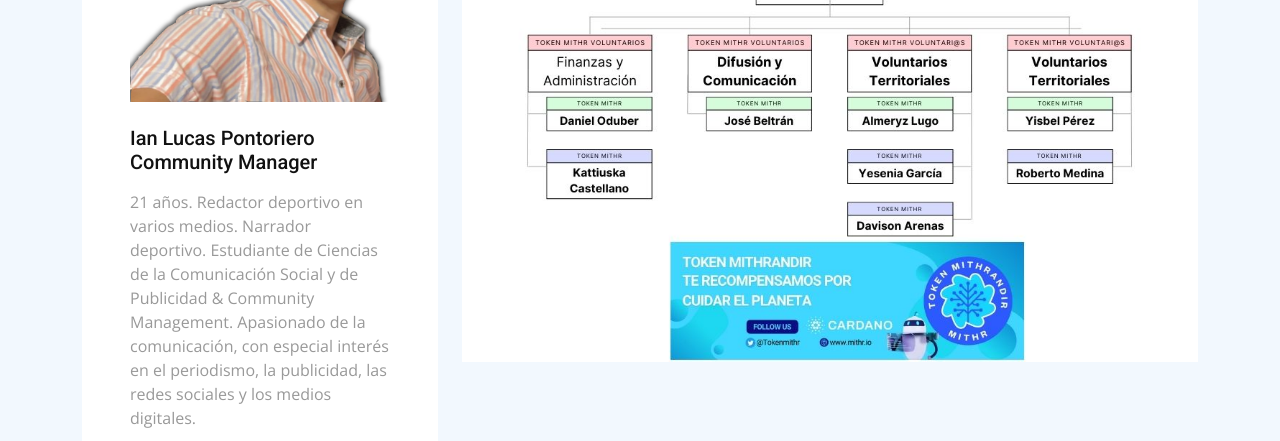
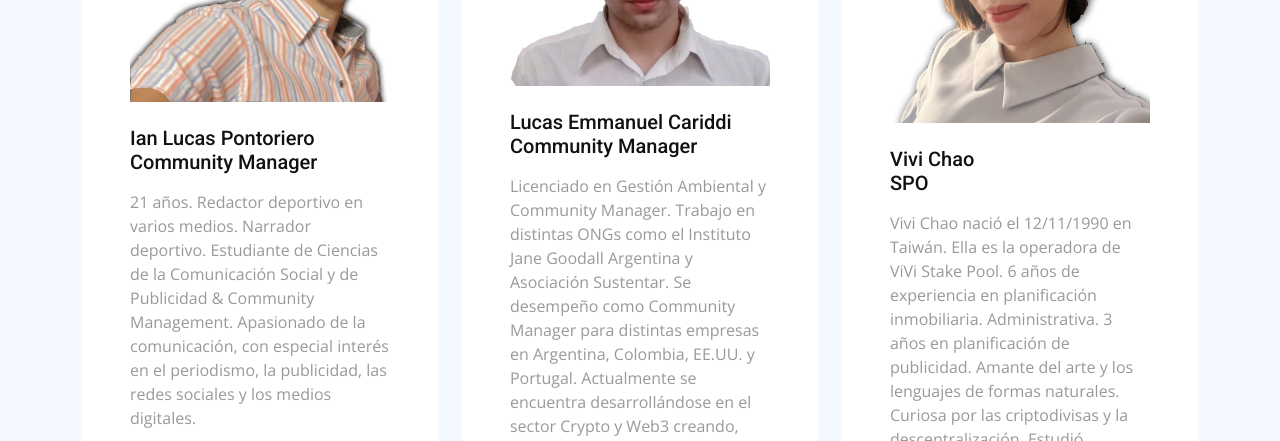
Before and after one commit to Breakpoint-341/mithrandir, a plain HTML site: page index.html in a window 1280 px wide. Shown: the part 7390-7831 px from the top of the page. Drawn offline with nearby package versions, Linux system fonts and the light colour scheme.

Commit message:
Agregado de noticias, video de Radio, y 2 voluntarios nuevos.

```diff
--- a/index.html
+++ b/index.html
@@ -427,7 +427,7 @@
                 </div>
 
                 <div class="col-lg-4 col-md-6 wow fadeInUp" data-wow-delay="0.5s">
-                    <div class="service-item bg-white p-5" style="height: 700px">
+                    <div class="service-item bg-white p-5" style="height: 850px">
                         <img class="img-fluid mb-4" src="img/team/Ian.png" alt="Ian Lucas Pontoriero">
                         <h5 class="mb-3">Ian Lucas Pontoriero<br>Community Manager</h5>
                         <p>21 años. Redactor deportivo en varios medios. Narrador deportivo. Estudiante de Ciencias de la Comunicación Social
@@ -437,9 +437,31 @@
                     </div>
                 </div>
 
+                <div class="col-lg-4 col-md-6 wow fadeInUp" data-wow-delay="0.5s">
+                    <div class="service-item bg-white p-5" style="height: 850px">
+                        <img class="img-fluid mb-4" src="img/team/Lucas.png" alt="Lucas Emmanuel Cariddi">
+                        <h5 class="mb-3">Lucas Emmanuel Cariddi<br>Community Manager</h5>
+                        <p>Licenciado en Gestión Ambiental y Community Manager. Trabajo en distintas ONGs como el Instituto Jane Goodall Argentina y Asociación Sustentar.
+                            Se desempeño como Community Manager para distintas empresas en Argentina, Colombia, EE.UU. y Portugal. Actualmente se encuentra desarrollándose
+                            en el sector Crypto y Web3 creando, gestionando e impulsando comunidades.</p>
+                        <a href="https://www.linkedin.com/in/lucas-emmanuel-cariddi/" target="_blank">Mas info <i class="fa fa-arrow-right ms-2"></i></a>
+                    </div>
+                </div>
 
+                <div class="col-lg-4 col-md-6 wow fadeInUp" data-wow-delay="0.5s">
+                    <div class="service-item bg-white p-5" style="height: 850px">
+                        <img class="img-fluid mb-4" src="img/team/Vivi.png" alt="Vivi Chao">
+                        <h5 class="mb-3">Vivi Chao<br>SPO</h5>
+                        <p>Vivi Chao nació el 12/11/1990 en Taiwán. Ella es la operadora de ViVi Stake Pool. 6 años de experiencia en planificación
+                            inmobiliaria. Administrativa. 3 años en planificación de publicidad. Amante del arte y los lenguajes de formas naturales.
+                            Curiosa por las criptodivisas y la descentralización. Estudió Cryptocurrency & Disruption en la London School of Economics con
+                            certificación de Data Analysis Management & Sustainable Career Development. Le apasionan proyectos de blockchain, criptomonedas, web3 y metaverso, que
+                            reconfiguran las estructuras sociales y económicas.</p>
+                        <a href="https://www.linkedin.com/in/vivi-chao-41622418b/" target="_blank">Mas info <i class="fa fa-arrow-right ms-2"></i></a>
+                    </div>
+                </div>
 
-                <div class="col-8 text-center wow fadeInUp" data-wow-delay="0.5s">
+                <div class="col-12 text-center wow fadeInUp" data-wow-delay="0.5s">
                     <img class="img-fluid mb-4" src="img/team/Voluntarios-Venezuela.jpg" alt="Voluntarios de Venezuela">
                 </div>
                 <div class="col-12 text-center wow fadeInUp" data-wow-delay="0.5s">
```
Also changed, not shown: noticias.html (+4 -0 lines), img/team/Lucas.png (added), img/team/Vivi.png (added).
